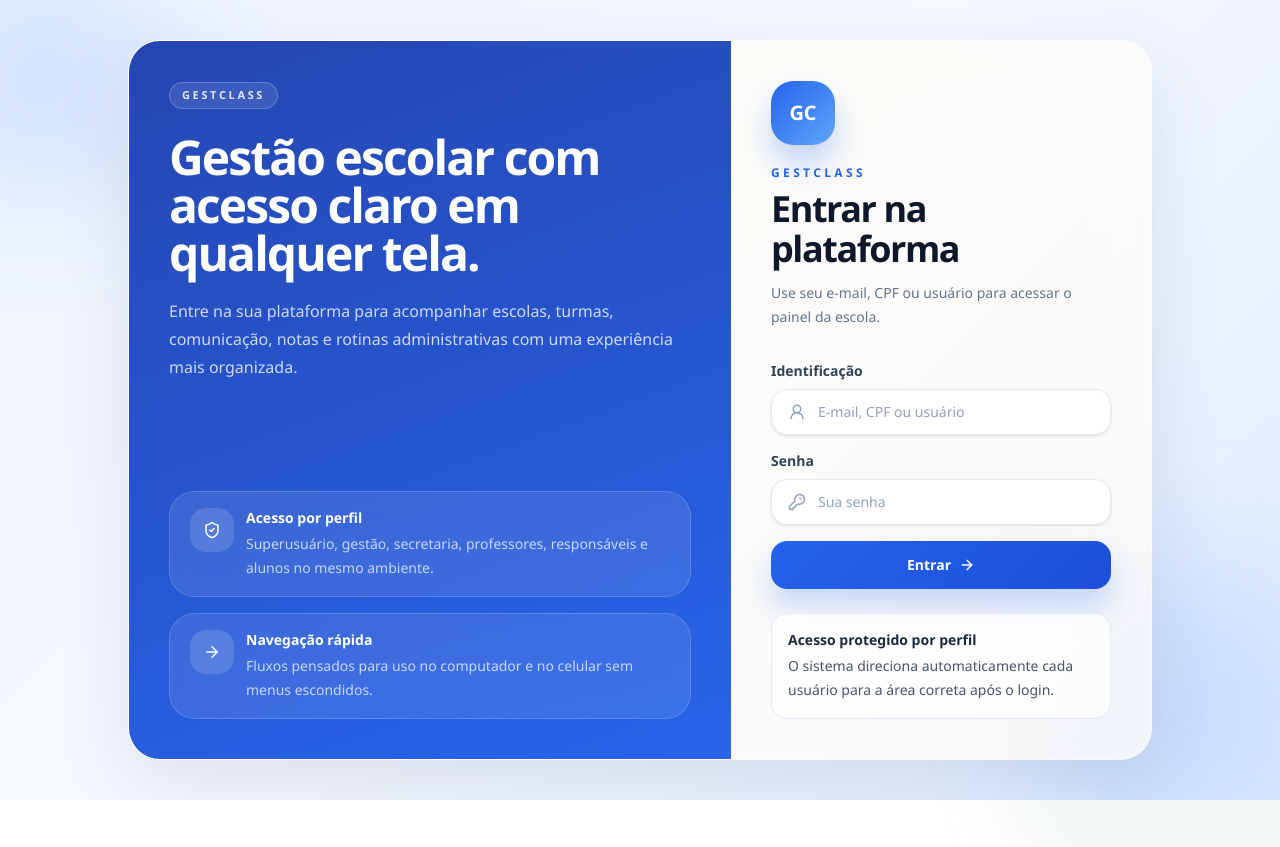
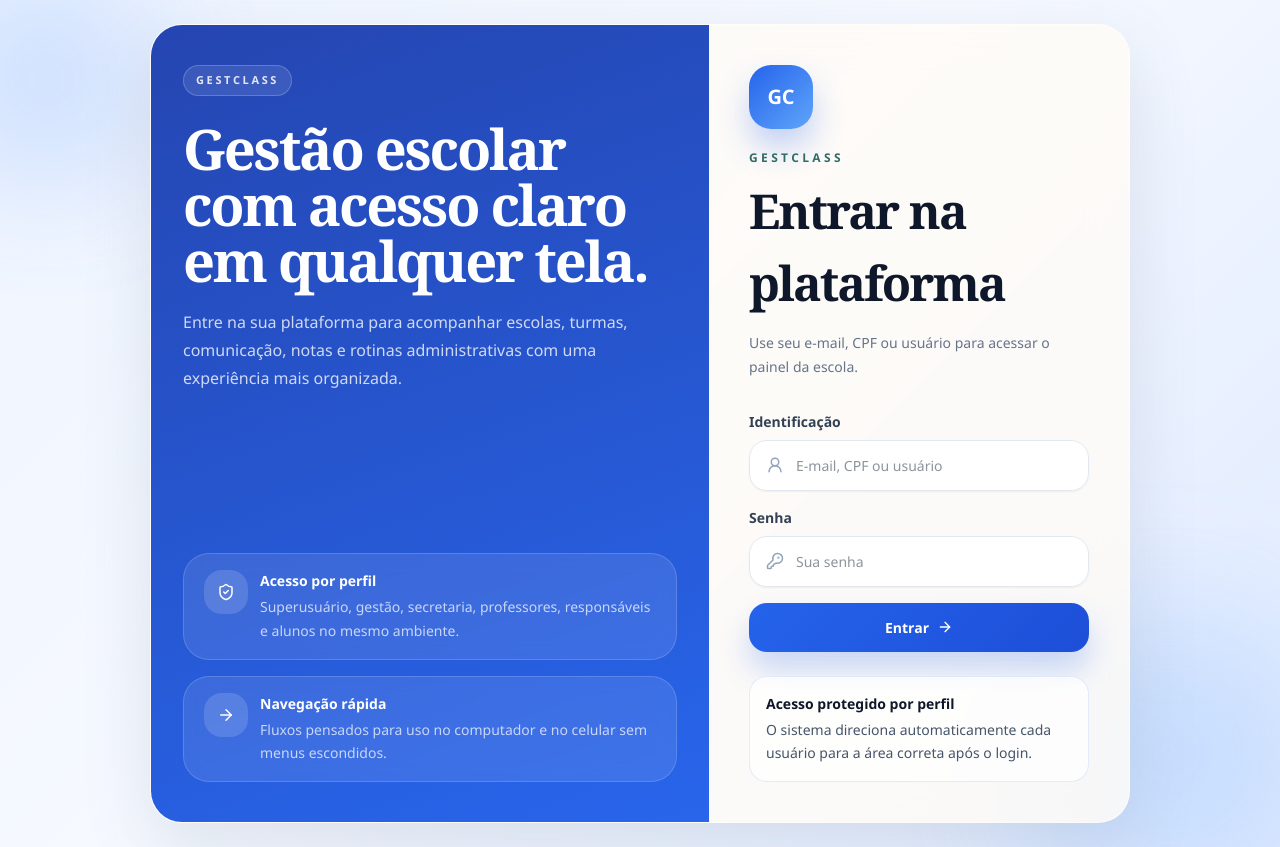
Before and after one commit to fabinhof2/gestclass, a Next.js app in the folder frontend-escolar/: page /login in a window 1280 px wide. Before the commit the page ends 800 px from the top, so only its background shows below. Built offline with nearby package versions, Linux system fonts and the light colour scheme; no server answers.

Commit message:
Harden login page styling against asset failures

```diff
--- a/frontend-escolar/app/login/login-page-client.tsx
+++ b/frontend-escolar/app/login/login-page-client.tsx
@@ -39,30 +39,179 @@ export default function LoginPageClient() {
     }
   }
 
+  const pageStyle: React.CSSProperties = {
+    minHeight: "100vh",
+    padding: "24px 16px",
+    background:
+      "linear-gradient(135deg, rgb(238, 244, 255) 0%, rgb(246, 249, 255) 46%, rgb(223, 234, 255) 100%)",
+    position: "relative",
+    overflowX: "hidden",
+    fontFamily: '"Segoe UI", "Inter", sans-serif',
+  };
+
+  const shellStyle: React.CSSProperties = {
+    position: "relative",
+    margin: "0 auto",
+    maxWidth: "1100px",
+    minHeight: "calc(100vh - 48px)",
+    display: "flex",
+    alignItems: "center",
+    justifyContent: "center",
+  };
+
+  const cardStyle: React.CSSProperties = {
+    width: "100%",
+    maxWidth: "980px",
+    display: "grid",
+    gridTemplateColumns: "minmax(0, 1.1fr) minmax(320px, 420px)",
+    overflow: "hidden",
+    borderRadius: "32px",
+    border: "1px solid rgba(255,255,255,0.5)",
+    background: "rgba(255, 252, 247, 0.82)",
+    boxShadow: "0 24px 70px rgba(73,92,111,0.14)",
+    backdropFilter: "blur(18px)",
+  };
+
+  const heroStyle: React.CSSProperties = {
+    display: "flex",
+    flexDirection: "column",
+    justifyContent: "space-between",
+    padding: "40px 32px",
+    color: "#fff",
+    background:
+      "linear-gradient(160deg, rgba(30,64,175,0.97), rgba(37,99,235,0.99))",
+  };
+
+  const formWrapStyle: React.CSSProperties = {
+    padding: "40px",
+    display: "flex",
+    flexDirection: "column",
+    justifyContent: "center",
+    minWidth: 0,
+  };
+
+  const inputRowStyle: React.CSSProperties = {
+    display: "flex",
+    alignItems: "center",
+    gap: "12px",
+    borderRadius: "18px",
+    border: "1px solid rgb(226,232,240)",
+    background: "rgba(255,255,255,0.92)",
+    padding: "14px 16px",
+    boxShadow: "0 1px 2px rgba(15,23,42,0.06)",
+  };
+
+  const inputStyle: React.CSSProperties = {
+    width: "100%",
+    border: "none",
+    outline: "none",
+    background: "transparent",
+    fontSize: "14px",
+    color: "#1e293b",
+  };
+
+  const primaryButtonStyle: React.CSSProperties = {
+    width: "100%",
+    display: "inline-flex",
+    alignItems: "center",
+    justifyContent: "center",
+    gap: "8px",
+    border: "none",
+    borderRadius: "18px",
+    background: "linear-gradient(135deg,#2563eb,#1d4ed8)",
+    padding: "14px 16px",
+    color: "#fff",
+    fontSize: "14px",
+    fontWeight: 700,
+    boxShadow: "0 18px 30px rgba(37,99,235,0.24)",
+    cursor: loading ? "not-allowed" : "pointer",
+    opacity: loading ? 0.6 : 1,
+  };
+
   return (
-    <main className="relative min-h-screen overflow-x-hidden bg-[linear-gradient(135deg,#eef4ff_0%,#f6f9ff_46%,#dfeaff_100%)] px-4 py-6 sm:px-6 lg:px-8">
-      <div className="pointer-events-none absolute inset-0">
-        <div className="absolute left-[-4rem] top-[-2rem] h-40 w-40 rounded-full bg-[rgba(59,130,246,0.16)] blur-3xl sm:h-56 sm:w-56" />
-        <div className="absolute bottom-[-3rem] right-[-2rem] h-52 w-52 rounded-full bg-[rgba(96,165,250,0.2)] blur-3xl sm:h-72 sm:w-72" />
+    <main style={pageStyle}>
+      <div aria-hidden style={{ pointerEvents: "none", position: "absolute", inset: 0 }}>
+        <div
+          style={{
+            position: "absolute",
+            left: "-64px",
+            top: "-32px",
+            width: "224px",
+            height: "224px",
+            borderRadius: "999px",
+            background: "rgba(59,130,246,0.16)",
+            filter: "blur(56px)",
+          }}
+        />
+        <div
+          style={{
+            position: "absolute",
+            right: "-32px",
+            bottom: "-48px",
+            width: "288px",
+            height: "288px",
+            borderRadius: "999px",
+            background: "rgba(96,165,250,0.2)",
+            filter: "blur(64px)",
+          }}
+        />
       </div>
 
-      <div className="relative mx-auto flex min-h-[calc(100vh-3rem)] w-full max-w-6xl items-center justify-center">
-        <div className="grid w-full max-w-5xl items-stretch overflow-hidden rounded-[2rem] border border-white/50 bg-[rgba(255,252,247,0.74)] shadow-[0_24px_70px_rgba(73,92,111,0.14)] backdrop-blur-xl lg:grid-cols-[minmax(0,1.1fr)_minmax(320px,420px)]">
-          <section className="hidden min-w-0 flex-col justify-between bg-[linear-gradient(160deg,rgba(30,64,175,0.97),rgba(37,99,235,0.99))] px-8 py-10 text-white lg:flex xl:px-10">
+      <div style={shellStyle}>
+        <div
+          style={cardStyle}
+        >
+          <section
+            style={{
+              ...heroStyle,
+            }}
+          >
             <div>
-              <div className="inline-flex items-center rounded-full border border-white/20 bg-white/10 px-3 py-1 text-[11px] font-bold uppercase tracking-[0.24em] text-white/85">
+              <div
+                style={{
+                  display: "inline-flex",
+                  alignItems: "center",
+                  borderRadius: "999px",
+                  border: "1px solid rgba(255,255,255,0.2)",
+                  background: "rgba(255,255,255,0.1)",
+                  padding: "6px 12px",
+                  fontSize: "11px",
+                  fontWeight: 700,
+                  textTransform: "uppercase",
+                  letterSpacing: "0.24em",
+                  color: "rgba(255,255,255,0.85)",
+                }}
+              >
                 GestClass
               </div>
-              <h1 className="mt-6 font-[var(--font-display)] text-5xl font-bold leading-none tracking-[-0.04em]">
+              <h1
+                style={{
+                  marginTop: "24px",
+                  fontFamily: 'Georgia, "Times New Roman", serif',
+                  fontSize: "56px",
+                  fontWeight: 700,
+                  lineHeight: 1,
+                  letterSpacing: "-0.04em",
+                  marginBottom: 0,
+                }}
+              >
                 Gestão escolar com acesso claro em qualquer tela.
               </h1>
-              <p className="mt-5 max-w-xl text-base leading-7 text-white/78">
+              <p
+                style={{
+                  marginTop: "20px",
+                  maxWidth: "520px",
+                  fontSize: "16px",
+                  lineHeight: 1.75,
+                  color: "rgba(255,255,255,0.78)",
+                }}
+              >
                 Entre na sua plataforma para acompanhar escolas, turmas, comunicação,
                 notas e rotinas administrativas com uma experiência mais organizada.
               </p>
             </div>
 
-            <div className="grid gap-4">
+            <div style={{ display: "grid", gap: "16px" }}>
               <FeatureItem
                 icon={ShieldCheck}
                 title="Acesso por perfil"
@@ -76,59 +225,83 @@ export default function LoginPageClient() {
             </div>
           </section>
 
-          <section className="min-w-0 px-5 py-6 sm:px-8 sm:py-8 lg:px-10 lg:py-10">
-            <div className="mx-auto flex w-full max-w-md flex-col">
-              <div className="text-center lg:text-left">
-                <div className="mx-auto flex h-16 w-16 items-center justify-center rounded-[1.4rem] bg-[linear-gradient(135deg,#2563eb,#60a5fa)] text-xl font-black text-white shadow-[0_18px_32px_rgba(37,99,235,0.28)] lg:mx-0">
+          <section style={formWrapStyle}>
+            <div style={{ margin: "0 auto", display: "flex", width: "100%", maxWidth: "420px", flexDirection: "column" }}>
+              <div>
+                <div
+                  style={{
+                    display: "flex",
+                    width: "64px",
+                    height: "64px",
+                    alignItems: "center",
+                    justifyContent: "center",
+                    borderRadius: "22px",
+                    background: "linear-gradient(135deg,#2563eb,#60a5fa)",
+                    color: "#fff",
+                    fontSize: "20px",
+                    fontWeight: 900,
+                    boxShadow: "0 18px 32px rgba(37,99,235,0.28)",
+                  }}
+                >
                   GC
                 </div>
 
-                <p className="mt-5 text-xs font-bold uppercase tracking-[0.28em] text-[color:var(--primary)]">
+                <p style={{ marginTop: "20px", fontSize: "12px", fontWeight: 700, textTransform: "uppercase", letterSpacing: "0.28em", color: "#2f6c67" }}>
                   GestClass
                 </p>
-                <h2 className="mt-2 font-[var(--font-display)] text-4xl font-bold tracking-[-0.04em] text-slate-900">
+                <h2
+                  style={{
+                    marginTop: "8px",
+                    marginBottom: 0,
+                    fontFamily: 'Georgia, "Times New Roman", serif',
+                    fontSize: "48px",
+                    fontWeight: 700,
+                    letterSpacing: "-0.04em",
+                    color: "#0f172a",
+                  }}
+                >
                   Entrar na plataforma
                 </h2>
-                <p className="mt-3 text-sm leading-6 text-slate-500">
+                <p style={{ marginTop: "12px", fontSize: "14px", lineHeight: 1.7, color: "#64748b" }}>
                   Use seu e-mail, CPF ou usuário para acessar o painel da escola.
                 </p>
               </div>
 
-              <form onSubmit={handleLogin} className="mt-8 space-y-4">
-                <label className="block">
-                  <span className="mb-2 block text-sm font-bold text-slate-700">
+              <form onSubmit={handleLogin} style={{ marginTop: "32px", display: "grid", gap: "16px" }}>
+                <label style={{ display: "block" }}>
+                  <span style={{ display: "block", marginBottom: "8px", fontSize: "14px", fontWeight: 700, color: "#334155" }}>
                     Identificação
                   </span>
-                  <div className="flex items-center gap-3 rounded-2xl border border-slate-200 bg-white/90 px-4 py-3 shadow-sm">
-                    <UserRound size={18} className="shrink-0 text-slate-400" />
+                  <div style={inputRowStyle}>
+                    <UserRound size={18} style={{ flexShrink: 0, color: "#94a3b8" }} />
                     <input
                       type="text"
                       placeholder="E-mail, CPF ou usuário"
                       value={identifier}
                       onChange={(e) => setIdentifier(e.target.value)}
-                      className="block w-full min-w-0 bg-transparent text-sm text-slate-800 outline-none placeholder:text-slate-400"
+                      style={inputStyle}
                     />
                   </div>
                 </label>
 
-                <label className="block">
-                  <span className="mb-2 block text-sm font-bold text-slate-700">
+                <label style={{ display: "block" }}>
+                  <span style={{ display: "block", marginBottom: "8px", fontSize: "14px", fontWeight: 700, color: "#334155" }}>
                     Senha
                   </span>
-                  <div className="flex items-center gap-3 rounded-2xl border border-slate-200 bg-white/90 px-4 py-3 shadow-sm">
-                    <KeyRound size={18} className="shrink-0 text-slate-400" />
+                  <div style={inputRowStyle}>
+                    <KeyRound size={18} style={{ flexShrink: 0, color: "#94a3b8" }} />
                     <input
                       type="password"
                       placeholder="Sua senha"
                       value={password}
                       onChange={(e) => setPassword(e.target.value)}
-                      className="block w-full min-w-0 bg-transparent text-sm text-slate-800 outline-none placeholder:text-slate-400"
+                      style={inputStyle}
                     />
                   </div>
                 </label>
 
                 {error ? (
-                  <div className="rounded-2xl border border-red-200 bg-red-50 px-4 py-3 text-sm font-semibold text-red-700">
+                  <div style={{ borderRadius: "18px", border: "1px solid #fecaca", background: "#fef2f2", padding: "12px 16px", fontSize: "14px", fontWeight: 600, color: "#b91c1c" }}>
                     {error}
                   </div>
                 ) : null}
@@ -136,16 +309,16 @@ export default function LoginPageClient() {
                 <button
                   type="submit"
                   disabled={loading}
-                  className="inline-flex w-full items-center justify-center gap-2 rounded-2xl bg-[linear-gradient(135deg,#2563eb,#1d4ed8)] px-4 py-3.5 text-sm font-bold text-white shadow-[0_18px_30px_rgba(37,99,235,0.24)] transition hover:-translate-y-0.5 disabled:cursor-not-allowed disabled:opacity-60"
+                  style={primaryButtonStyle}
                 >
                   {loading ? "Entrando..." : "Entrar"}
                   {loading ? null : <ArrowRight size={16} />}
                 </button>
               </form>
 
-              <div className="mt-6 rounded-2xl border border-[rgba(37,99,235,0.12)] bg-[rgba(255,255,255,0.72)] px-4 py-4 text-sm text-slate-600">
-                <p className="font-semibold text-slate-800">Acesso protegido por perfil</p>
-                <p className="mt-1 leading-6">
+              <div style={{ marginTop: "24px", borderRadius: "18px", border: "1px solid rgba(37,99,235,0.12)", background: "rgba(255,255,255,0.72)", padding: "16px", fontSize: "14px", color: "#475569" }}>
+                <p style={{ margin: 0, fontWeight: 600, color: "#0f172a" }}>Acesso protegido por perfil</p>
+                <p style={{ marginTop: "4px", lineHeight: 1.7 }}>
                   O sistema direciona automaticamente cada usuário para a área correta após o login.
                 </p>
               </div>
@@ -167,14 +340,14 @@ function FeatureItem({
   description: string;
 }) {
   return (
-    <div className="rounded-[1.6rem] border border-white/16 bg-white/10 px-5 py-4 backdrop-blur-sm">
-      <div className="flex items-start gap-3">
-        <div className="flex h-11 w-11 shrink-0 items-center justify-center rounded-2xl bg-white/14 text-white">
+    <div style={{ borderRadius: "26px", border: "1px solid rgba(255,255,255,0.16)", background: "rgba(255,255,255,0.1)", padding: "16px 20px", backdropFilter: "blur(8px)" }}>
+      <div style={{ display: "flex", alignItems: "flex-start", gap: "12px" }}>
+        <div style={{ display: "flex", width: "44px", height: "44px", flexShrink: 0, alignItems: "center", justifyContent: "center", borderRadius: "18px", background: "rgba(255,255,255,0.14)", color: "#fff" }}>
           <Icon size={18} />
         </div>
         <div>
-          <p className="text-sm font-bold text-white">{title}</p>
-          <p className="mt-1 text-sm leading-6 text-white/72">{description}</p>
+          <p style={{ margin: 0, fontSize: "14px", fontWeight: 700, color: "#fff" }}>{title}</p>
+          <p style={{ marginTop: "4px", fontSize: "14px", lineHeight: 1.7, color: "rgba(255,255,255,0.72)" }}>{description}</p>
         </div>
       </div>
     </div>
```
